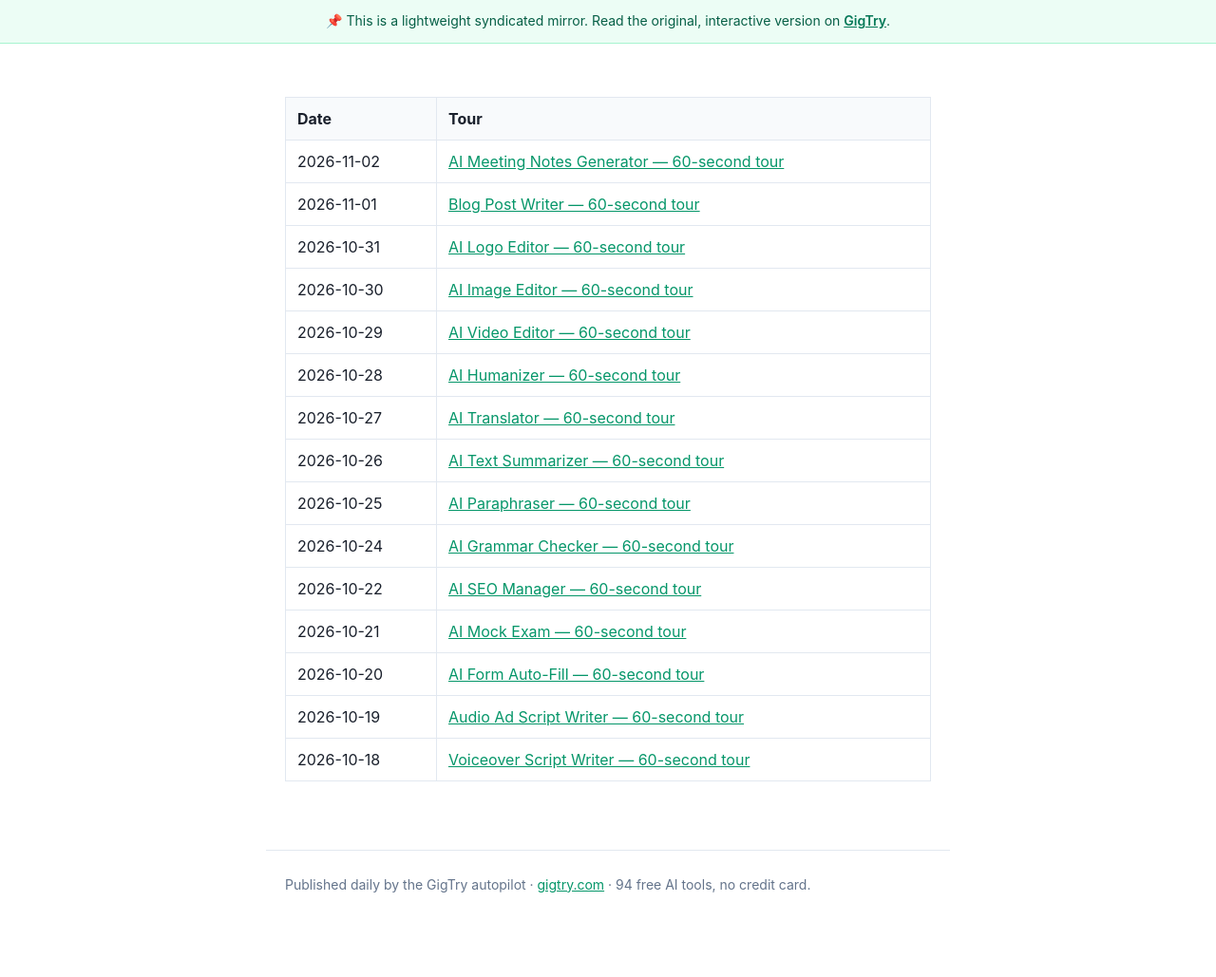
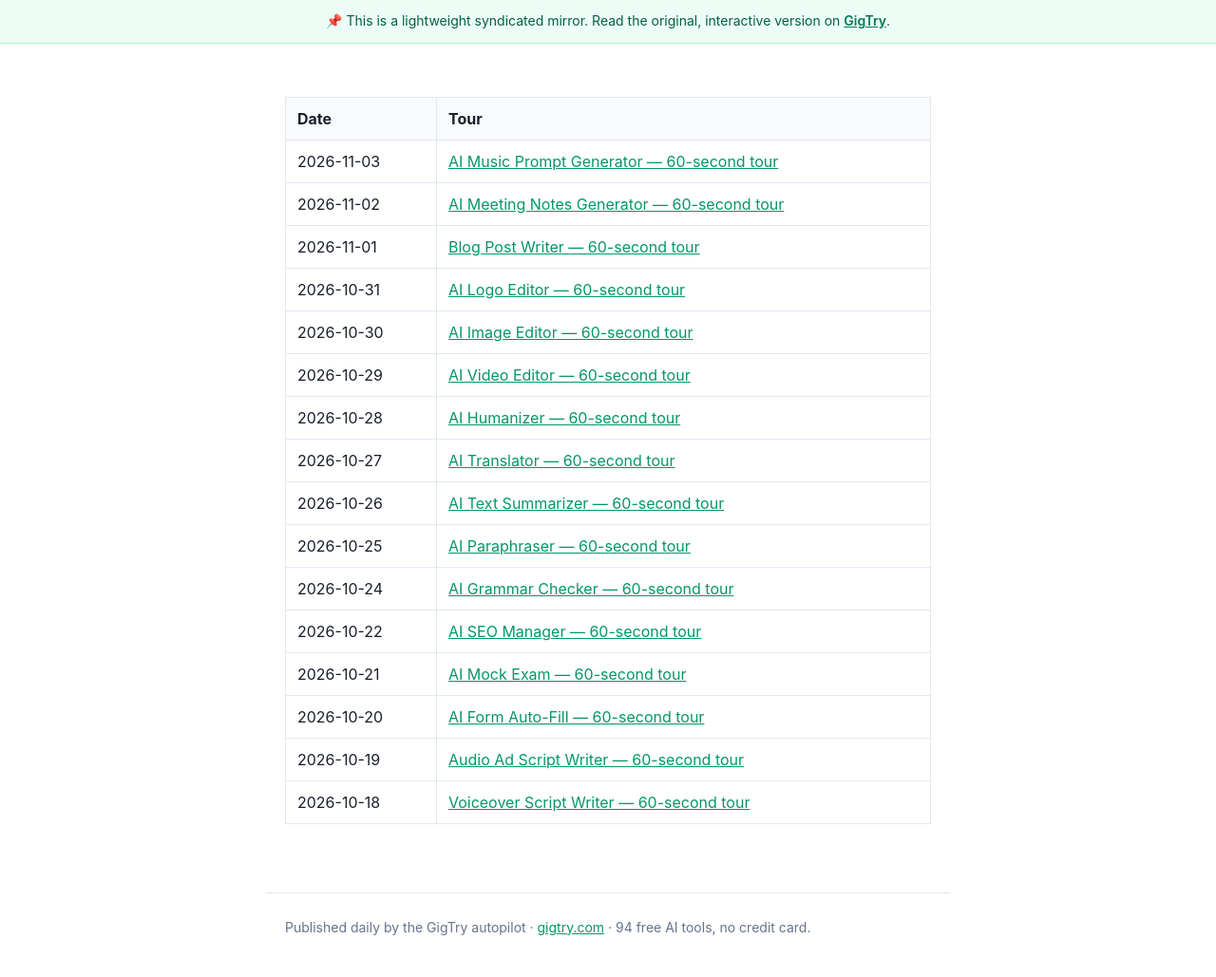
Before and after one commit to gigtryinfo-dev/gigtry-public, a Jekyll site: the page built from posts/daily/index.md, in a window 1280 px wide. Shown: the whole page at 95% size. Built offline with Jekyll 4.4.1, drawn with Linux system fonts in a browser that asks for light colours; before the commit the page ends 984 px from its top, so only the background shows below that.

Commit message:
daily index: 2026-11-03

```diff
--- a/posts/daily/index.md
+++ b/posts/daily/index.md
@@ -7,6 +7,7 @@ mirror: gigtry-public
 
 | Date | Tour |
 |------|------|
+| 2026-11-03 | [AI Music Prompt Generator — 60-second tour](https://gigtryinfo-dev.github.io/gigtry-public/posts/daily/2026-11-03-ai-music-prompt-generator.html) |
 | 2026-11-02 | [AI Meeting Notes Generator — 60-second tour](https://gigtryinfo-dev.github.io/gigtry-public/posts/daily/2026-11-02-ai-meeting-notes-generator.html) |
 | 2026-11-01 | [Blog Post Writer — 60-second tour](https://gigtryinfo-dev.github.io/gigtry-public/posts/daily/2026-11-01-blog-post-writer.html) |
 | 2026-10-31 | [AI Logo Editor — 60-second tour](https://gigtryinfo-dev.github.io/gigtry-public/posts/daily/2026-10-31-ai-logo-editor.html) |
```
